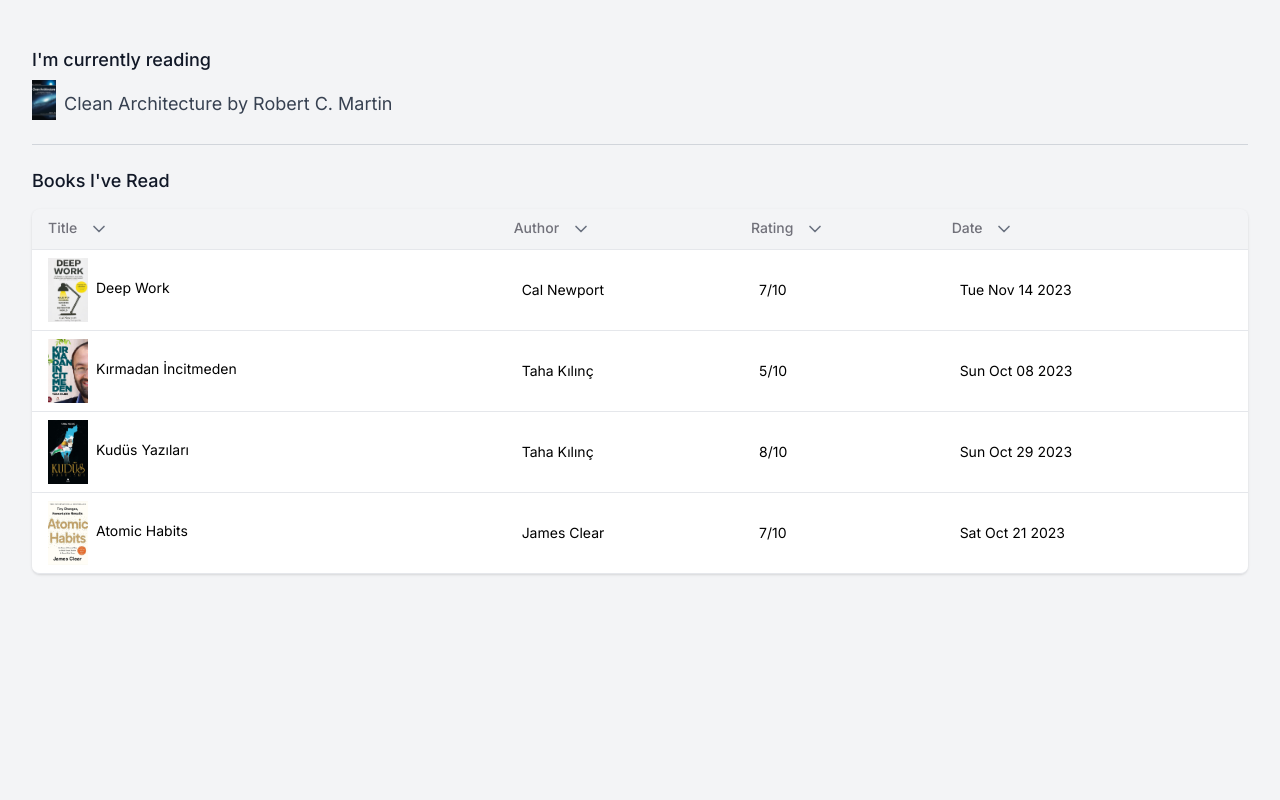
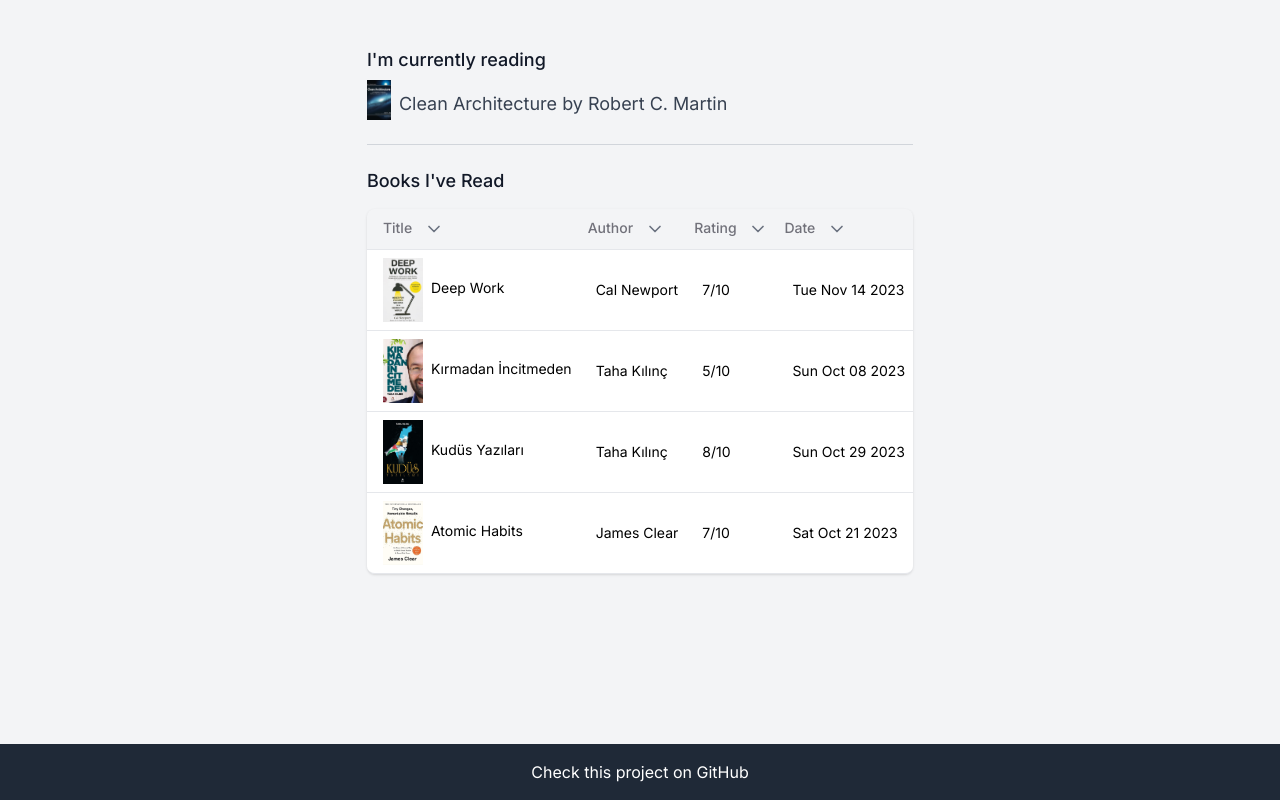
Before and after one commit to selcukcihan/books, a Next.js app: page / in a window 1280 px wide. Built offline with nearby package versions, Linux system fonts and the light colour scheme.

Commit message:
Add footer

```diff
--- a/components/books.tsx
+++ b/components/books.tsx
@@ -28,8 +28,8 @@
     }
   }
   return (
-    <div className="min-h-screen bg-[#f3f4f6]">
-      <div className="max-w-7xl mx-auto py-6 sm:px-6 lg:px-8">
+    <div className="min-h-screen bg-[#f3f4f6] flex flex-col">
+      <div className="max-w-7xl mx-auto py-6 sm:px-6 lg:px-8 flex-grow">
         <div className="px-4 py-6 sm:px-0">
           <div className="mb-6">
             <h1 className="text-lg leading-6 font-medium text-gray-900">{"I'm currently reading"}</h1>
@@ -157,6 +157,11 @@
           </div>
         </div>
       </div>
+      <footer className="bg-gray-800 text-white py-4 px-6 text-center">
+        <a className="hover:text-blue-500" href="https://github.com/selcukcihan/books" rel="noopener noreferrer" target="_blank">
+          Check this project on GitHub
+        </a>
+      </footer>
     </div>
   )
 }
```
Also changed, not shown: 1 other file (tests, documents, lock files or other folders).
